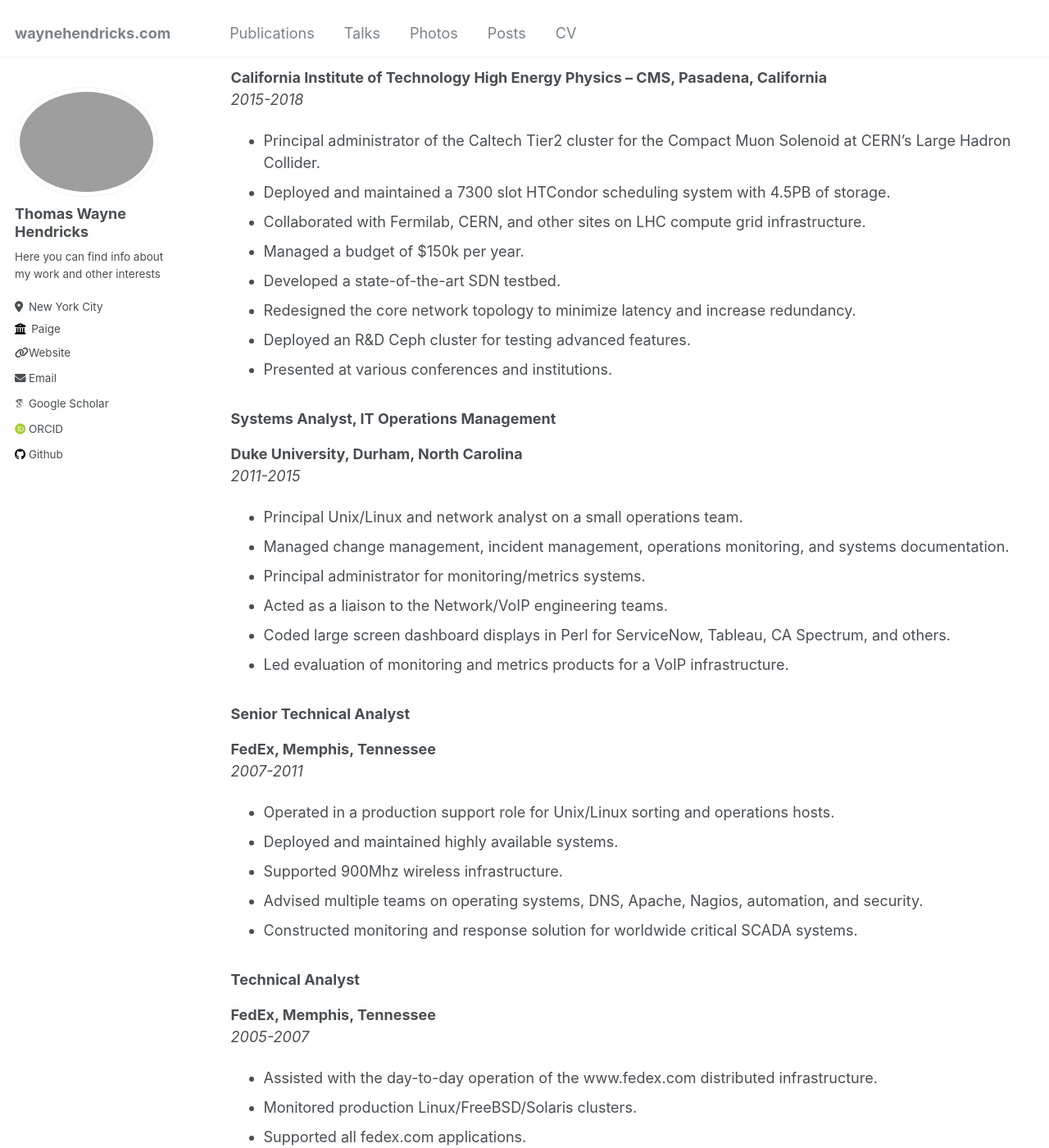
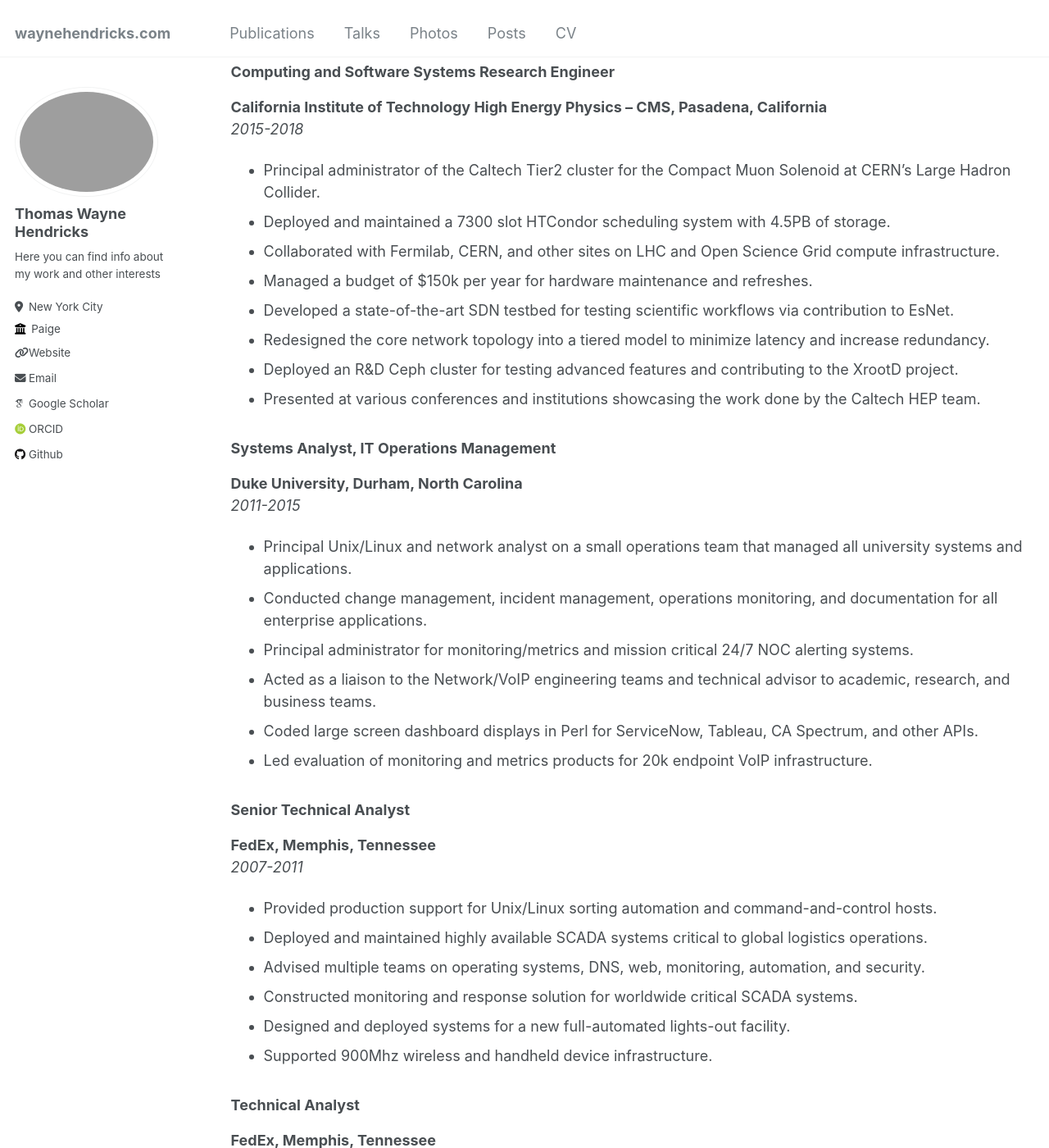
Before and after one commit to twh/twh.github.io, a Jekyll site: the page built from _pages/cv.md, in a window 1280 px wide and 1400 px high, scrolled down 1210 px. Shown: the whole window at 82% size. Built offline with Jekyll 4.4.1, drawn with Linux system fonts in a browser that asks for light colours; some web fonts are replaced; some of the changed text lies outside the part shown.

Commit message:
updated resume

```diff
--- a/_pages/cv.md
+++ b/_pages/cv.md
@@ -32,12 +32,13 @@
 - Deployed cloud scheduling system and scaled from 5 users to 40+.
 - Scaled from Pascal/Volta GPUs to Ampere/Hopper GPU and CPU systems.
 - Integrated Dask and Prefect tools with the Slurm API for automated job scheduling.
+- Assisted with the developemnt of two ground-breaking histopathology foundational models.
 
 ### HPC Engineer
 **Memorial Sloan Kettering Cancer Center, New York City**
 *2018-2022*
 
-- Administered DGX AI/ML HPC cluster for the Fuchs Lab and their spinoff company Paige.
+- Collaborated on DGX AI/ML HPC cluster with the Fuchs Lab and their spinoff company Paige.
 - Conducted technical interviews from individual contributor to VP level and helped fill most of the early engineering staff at Paige.
 - Served as an engineering consultant resource to the Research Computing and HPC teams.
 - Expanded storage with Pure, Qumulo, and S3 by moving from a flat to a tiered model based on data usage.
@@ -49,41 +50,42 @@
 
 - Principal administrator of the Caltech Tier2 cluster for the Compact Muon Solenoid at CERN’s Large Hadron Collider.
 - Deployed and maintained a 7300 slot HTCondor scheduling system with 4.5PB of storage.
-- Collaborated with Fermilab, CERN, and other sites on LHC compute grid infrastructure.
-- Managed a budget of $150k per year.
-- Developed a state-of-the-art SDN testbed.
-- Redesigned the core network topology to minimize latency and increase redundancy.
-- Deployed an R&D Ceph cluster for testing advanced features.
-- Presented at various conferences and institutions.
+- Collaborated with Fermilab, CERN, and other sites on LHC and Open Science Grid compute infrastructure.
+- Managed a budget of $150k per year for hardware maintenance and refreshes.
+- Developed a state-of-the-art SDN testbed for testing scientific workflows via contribution to EsNet.
+- Redesigned the core network topology into a tiered model to minimize latency and increase redundancy.
+- Deployed an R&D Ceph cluster for testing advanced features and contributing to the XrootD project.
+- Presented at various conferences and institutions showcasing the work done by the Caltech HEP team.
 
 ### Systems Analyst, IT Operations Management
 **Duke University, Durham, North Carolina**
 *2011-2015*
 
-- Principal Unix/Linux and network analyst on a small operations team.
-- Managed change management, incident management, operations monitoring, and systems documentation.
-- Principal administrator for monitoring/metrics systems.
-- Acted as a liaison to the Network/VoIP engineering teams.
-- Coded large screen dashboard displays in Perl for ServiceNow, Tableau, CA Spectrum, and others.
-- Led evaluation of monitoring and metrics products for a VoIP infrastructure.
+- Principal Unix/Linux and network analyst on a small operations team that managed all university systems and applications.
+- Conducted change management, incident management, operations monitoring, and documentation for all enterprise applications.
+- Principal administrator for monitoring/metrics and mission critical 24/7 NOC alerting systems.
+- Acted as a liaison to the Network/VoIP engineering teams and technical advisor to academic, research, and business teams.
+- Coded large screen dashboard displays in Perl for ServiceNow, Tableau, CA Spectrum, and other APIs.
+- Led evaluation of monitoring and metrics products for 20k endpoint VoIP infrastructure.
 
 ### Senior Technical Analyst
 **FedEx, Memphis, Tennessee**
 *2007-2011*
 
-- Operated in a production support role for Unix/Linux sorting and operations hosts.
-- Deployed and maintained highly available systems.
-- Supported 900Mhz wireless infrastructure.
-- Advised multiple teams on operating systems, DNS, Apache, Nagios, automation, and security.
+- Provided production support for Unix/Linux sorting automation and command-and-control hosts.
+- Deployed and maintained highly available SCADA systems critical to global logistics operations.
+- Advised multiple teams on operating systems, DNS, web, monitoring, automation, and security.
 - Constructed monitoring and response solution for worldwide critical SCADA systems.
+- Designed and deployed systems for a new full-automated lights-out facility.
+- Supported 900Mhz wireless and handheld device infrastructure.
 
 ### Technical Analyst
 **FedEx, Memphis, Tennessee**
 *2005-2007*
 
 - Assisted with the day-to-day operation of the www.fedex.com distributed infrastructure.
-- Monitored production Linux/FreeBSD/Solaris clusters.
-- Supported all fedex.com applications.
+- Monitored production Linux/FreeBSD/Solaris systems across DMZ, ZMD, and backend.
+- Provided first level support for all fedex.com C and Java/Weblogic applications.
 - Organized and managed emergency technical conference bridges during incidents.
 
 ### Intern II
@@ -91,15 +93,15 @@
 *2005*
 
 - Interned with the Systems Administration and Consulting group.
-- Assisted with the implementation of a new data center.
-- Migrated to a new request queue system.
+- Assisted with the implementation of new data center infrastructure.
+- Retired a legacy request queue system by migrating to a new one.
 
 ### Contractor/College Student
 *2000-2005*
 
-- Evaluated, designed, and implemented a building network upgrade.
-- Constructed and maintained a new departmental website.
-- Developed and deployed a business backup solution.
+- Evaluated, designed, and implemented a building network and wifi upgrade.
+- Constructed and maintained a new university departmental website.
+- Developed and deployed a business backup solution for critical data.
 
 ---
 
@@ -146,6 +148,15 @@
    - INDIS '15: Proceedings of the Second Workshop on Innovating the Network for Data-Intensive Science, SC15: The International Conference for High Performance Computing, Networking, Storage and Analysis, Austin Texas, 2015.
    - [Link to Article](http://twh.github.io/files/INDIS2015.pdf)
 
+4. **PRISM: A Multi-Modal Generative Foundation Model for Slide-Level Histopathology**
+   - Authors: Siqi Liu et al.
+   - arXiv:2405.10254 [eess.IV]
+   - [Link to Article](https://arxiv.org/pdf/2405.10254)
+
+5. **Virchow2: Scaling Self-Supervised Mixed Magnification Models in Pathology**
+   - Authors: Siqi Liu et al.
+   - arXiv:2408.00738 [cs.CV]
+   - [Link to Article](https://arxiv.org/pdf/2408.00738)
 ---
 
 ## References
```
Also changed, not shown: other parts of _pages/cv.md (+1 -1 lines).
